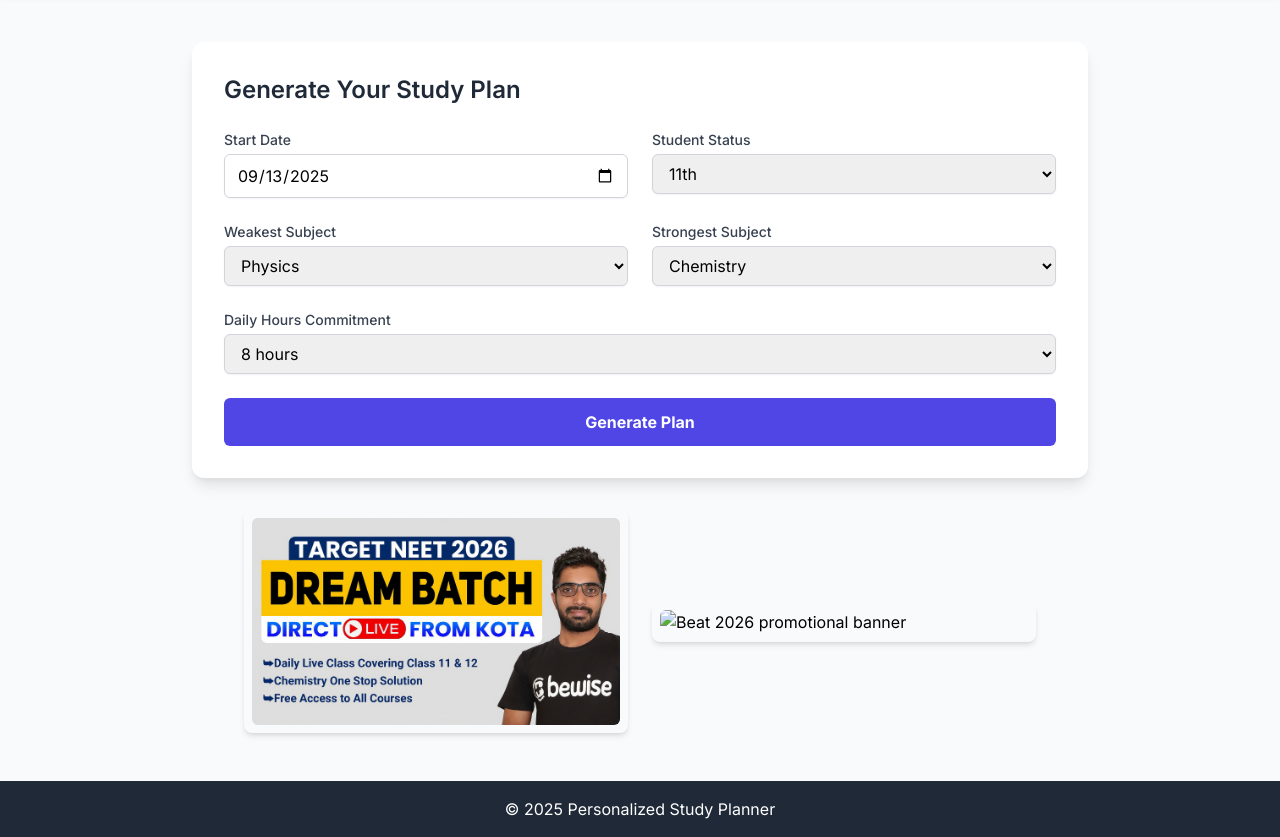
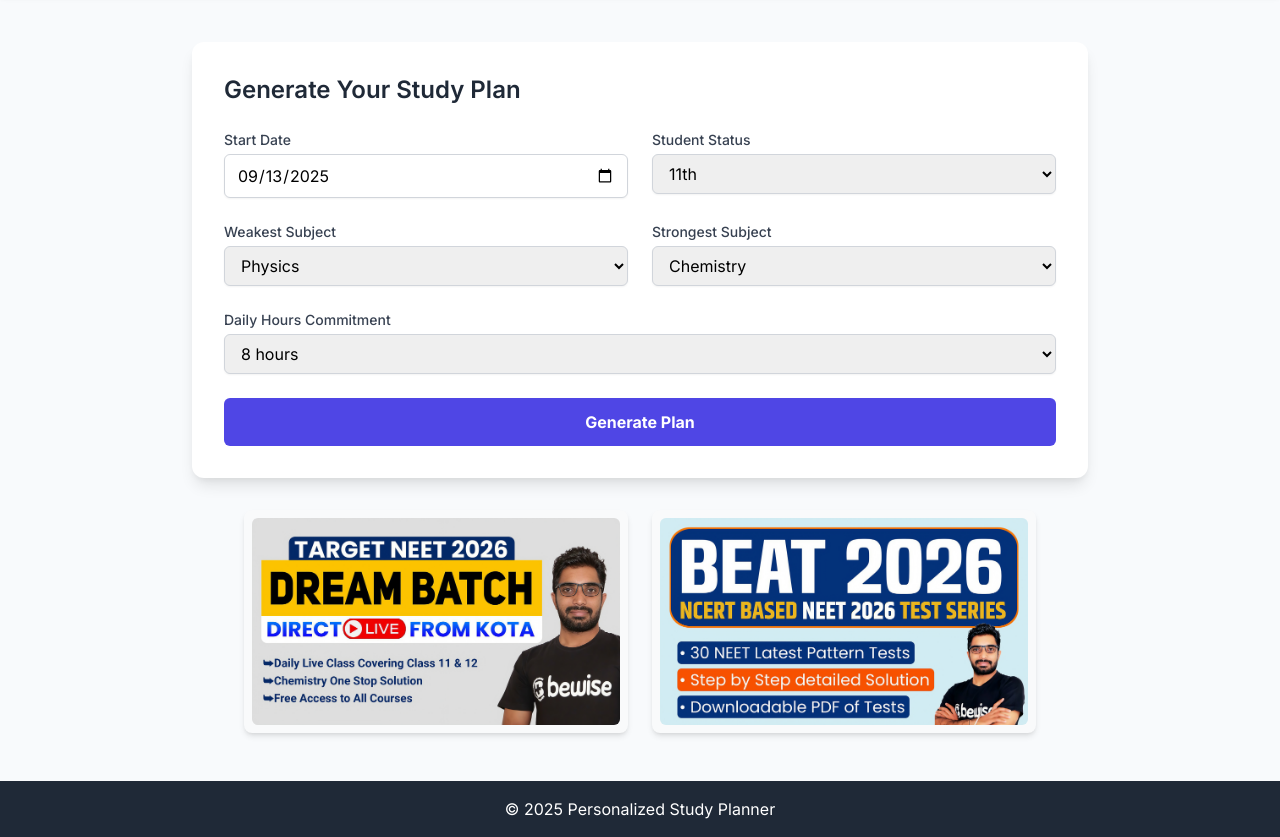
Before and after one commit to novicecoder07/neet-planner-v2, a plain HTML site: page index.html in a window 1280 px wide. Shown: the part 74-911 px from the top of the page. Drawn offline with nearby package versions, Linux system fonts and the light colour scheme.

Commit message:
Update index.html

```diff
--- a/index.html
+++ b/index.html
@@ -116,7 +116,7 @@
             </div>
             <div class="w-full p-2 bg-gray-50 rounded-lg shadow-md max-w-sm">
                 <!-- URL Encoded Path -->
-                <img src="beat-2026.jpg"
+                <img src="beat-2026.png"
                      alt="Beat 2026 promotional banner"
                      class="w-full h-auto rounded-md">
             </div>
```
